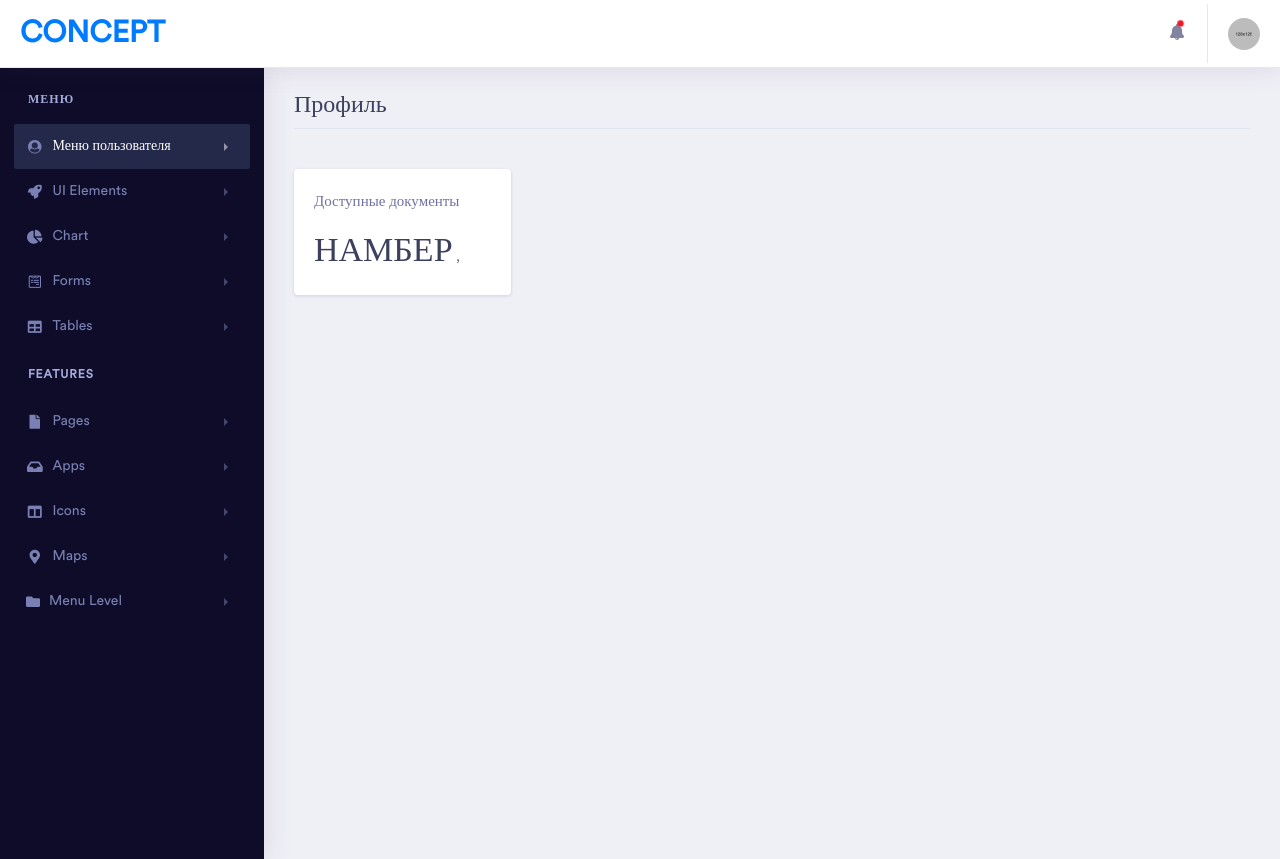
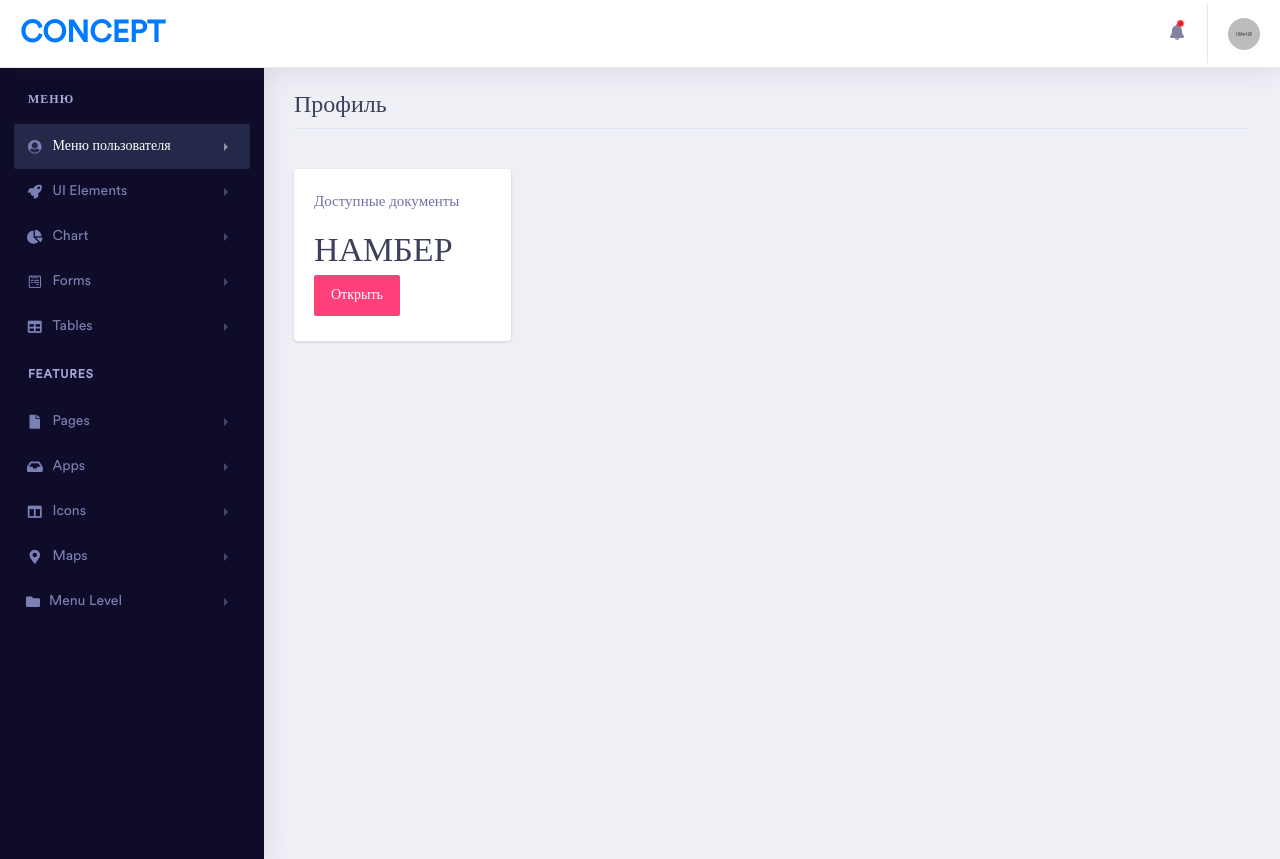
Before and after one commit to BROTHERDJANGERS/sed-concept, a Django app: page / in a window 1280 px wide. Shown: the top 859 px of the page. Run offline with Django 3.2, Linux system fonts and the light colour scheme; some libraries are stand-ins or nearby versions; some web fonts are replaced.

Commit message:
make migr

```diff
--- a/SED/templates/index.html
+++ b/SED/templates/index.html
@@ -470,11 +470,13 @@
                                         <h5 class="text-muted">Доступные документы</h5>
                                         <div class="metric-value d-inline-block">
                                             <h1 class="mb-1">НАМБЕР</h1>
+                                            <button class="btn btn-space btn-secondary">Открыть</button>
                                         </div>
                                         <div class="metric-label d-inline-block float-right text-success font-weight-bold">
                                             <!--<span><i class="fa fa-fw fa-arrow-up"></i></span><span>5.86%</span>-->
+
                                         </div>
-                                   , <!--</div>
+                                   <!--</div>
                                     <div id="sparkline-revenue"></div>
                                 </div>-->
                             </div>
```
Also changed, not shown: SED/db.sqlite3.
